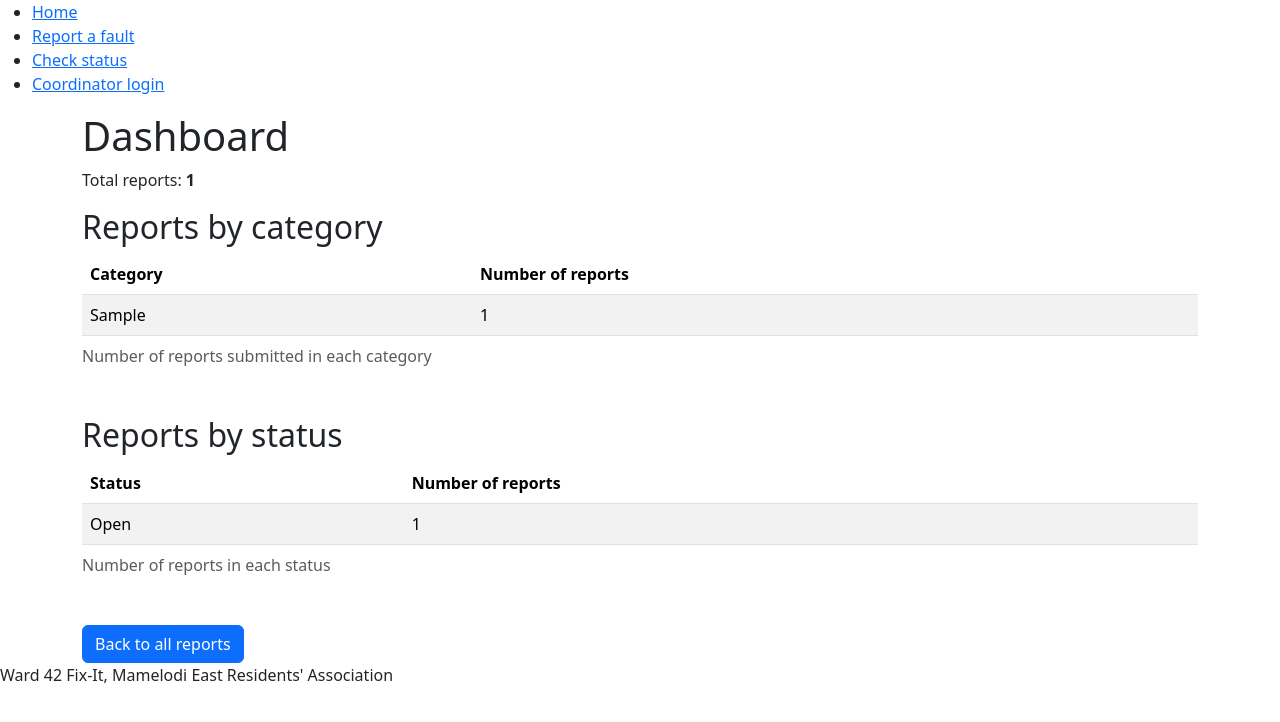
After one commit to mellosityata-cloud/ward42-fixit, a Flask app: page /dashboard in a window 1280 px wide. The commit adds this page. Shown: the top 722 px of the page. Run offline with Flask 3, Linux system fonts and the light colour scheme; the visitor is signed in with stand-in values (Sample User, id 1); tables that the repository leaves empty hold one stand-in row (values such as "Sample post").

Commit message:
Add dashboard with fetch() from JSON API

```diff
--- a/app.py
+++ b/app.py
@@ -202,6 +202,13 @@ def reports():
         "reports.html",
         reports=all_reports
     )
+# Coordinator dashboard route
+@app.route("/dashboard")
+def dashboard():
+    if "coordinator_id" not in session:
+        return redirect(url_for("login"))
+
+    return render_template("dashboard.html")
 
 # Reports analytics API
 @app.route("/api/reports/summary")
--- /dev/null
+++ b/static/js/dashboard.js
@@ -0,0 +1,64 @@
+async function loadSummary() {
+  const errorBox = document.getElementById("dashboard-error");
+
+  try {
+    // Request report summary data from the API
+    const response = await fetch("/api/reports/summary");
+
+    // Check whether the request was successful
+    if (!response.ok) {
+      throw new Error("Unable to load dashboard data. Please try again.");
+    }
+
+    // Convert the JSON response into JavaScript data
+    const data = await response.json();
+
+    // Display the total number of reports
+    document.getElementById("total").textContent = data.total;
+
+    // Get the category table body
+    const categoryBody = document.getElementById("category-body");
+
+    // Display reports grouped by category
+    for (const [category, count] of Object.entries(data.by_category)) {
+      const row = document.createElement("tr");
+
+      const categoryCell = document.createElement("td");
+      categoryCell.textContent = category;
+
+      const countCell = document.createElement("td");
+      countCell.textContent = count;
+
+      row.appendChild(categoryCell);
+      row.appendChild(countCell);
+
+      categoryBody.appendChild(row);
+    }
+
+    // Get the status table body
+    const statusBody = document.getElementById("status-body");
+
+    // Display reports grouped by status
+    for (const [status, count] of Object.entries(data.by_status)) {
+      const row = document.createElement("tr");
+
+      const statusCell = document.createElement("td");
+      statusCell.textContent = status;
+
+      const countCell = document.createElement("td");
+      countCell.textContent = count;
+
+      row.appendChild(statusCell);
+      row.appendChild(countCell);
+
+      statusBody.appendChild(row);
+    }
+  } catch (error) {
+    // Display an error message if the request fails
+    errorBox.textContent = error.message;
+    errorBox.classList.remove("d-none");
+  }
+}
+
+// Load the dashboard data
+loadSummary();
--- /dev/null
+++ b/templates/dashboard.html
@@ -0,0 +1,60 @@
+{% extends "base.html" %}
+
+{% block content %}
+
+<h1>Dashboard</h1>
+
+<p>
+    Total reports:
+    <strong id="total">Loading...</strong>
+</p>
+
+<div
+    id="dashboard-error"
+    class="alert alert-danger d-none"
+    role="alert"
+></div>
+
+<div class="mb-4">
+    <h2>Reports by category</h2>
+
+    <div class="table-responsive">
+        <table class="table table-striped">
+            <caption>Number of reports submitted in each category</caption>
+            <thead>
+                <tr>
+                    <th scope="col">Category</th>
+                    <th scope="col">Number of reports</th>
+                </tr>
+            </thead>
+            <tbody id="category-body">
+            </tbody>
+        </table>
+    </div>
+</div>
+
+<div class="mb-4">
+    <h2>Reports by status</h2>
+
+    <div class="table-responsive">
+        <table class="table table-striped">
+            <caption>Number of reports in each status</caption>
+            <thead>
+                <tr>
+                    <th scope="col">Status</th>
+                    <th scope="col">Number of reports</th>
+                </tr>
+            </thead>
+            <tbody id="status-body">
+            </tbody>
+        </table>
+    </div>
+</div>
+
+<a href="{{ url_for('reports') }}" class="btn btn-primary">
+    Back to all reports
+</a>
+
+<script src="{{ url_for('static', filename='js/dashboard.js') }}"></script>
+
+{% endblock %}
```
Also changed, not shown: templates/reports.html (+10 -3 lines).
